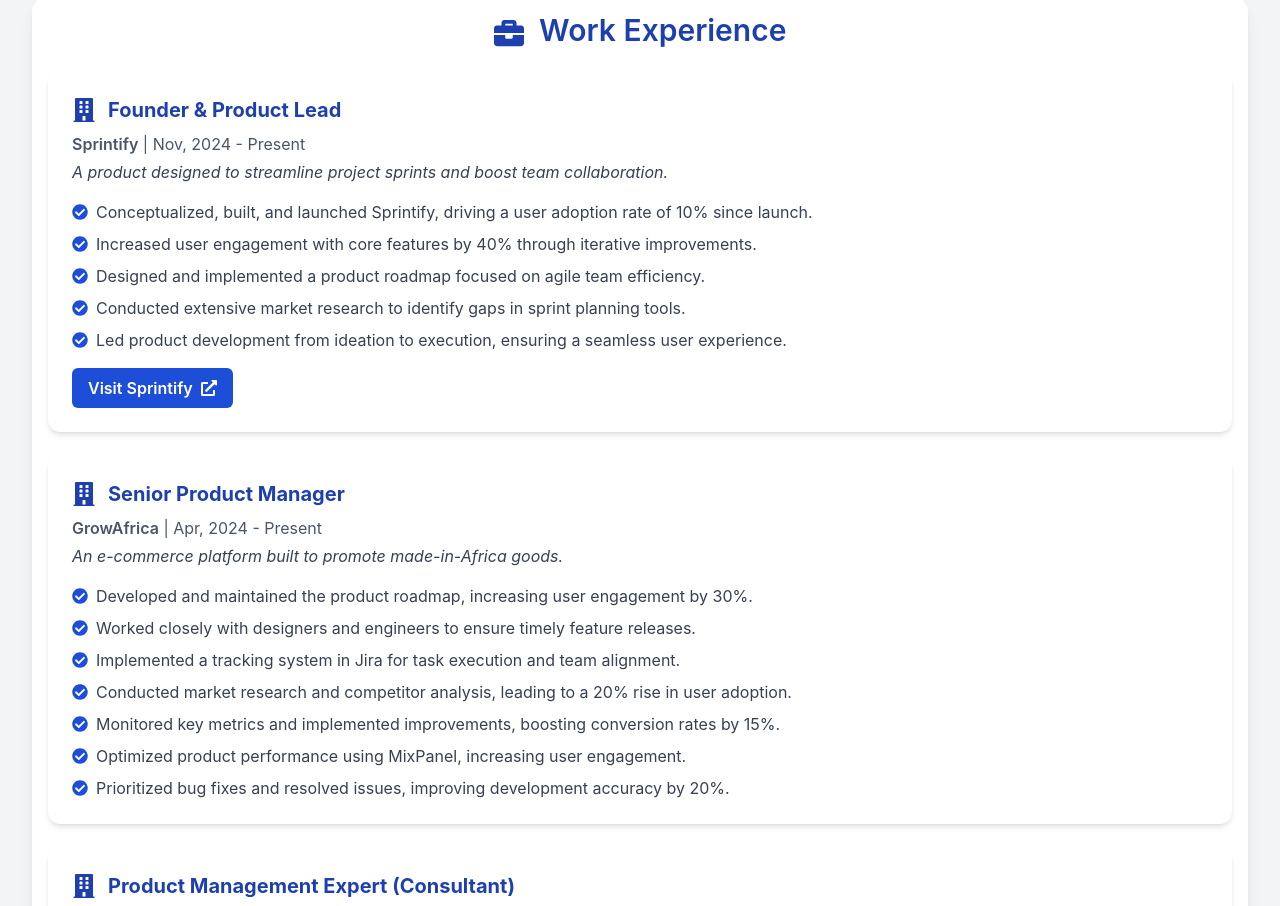
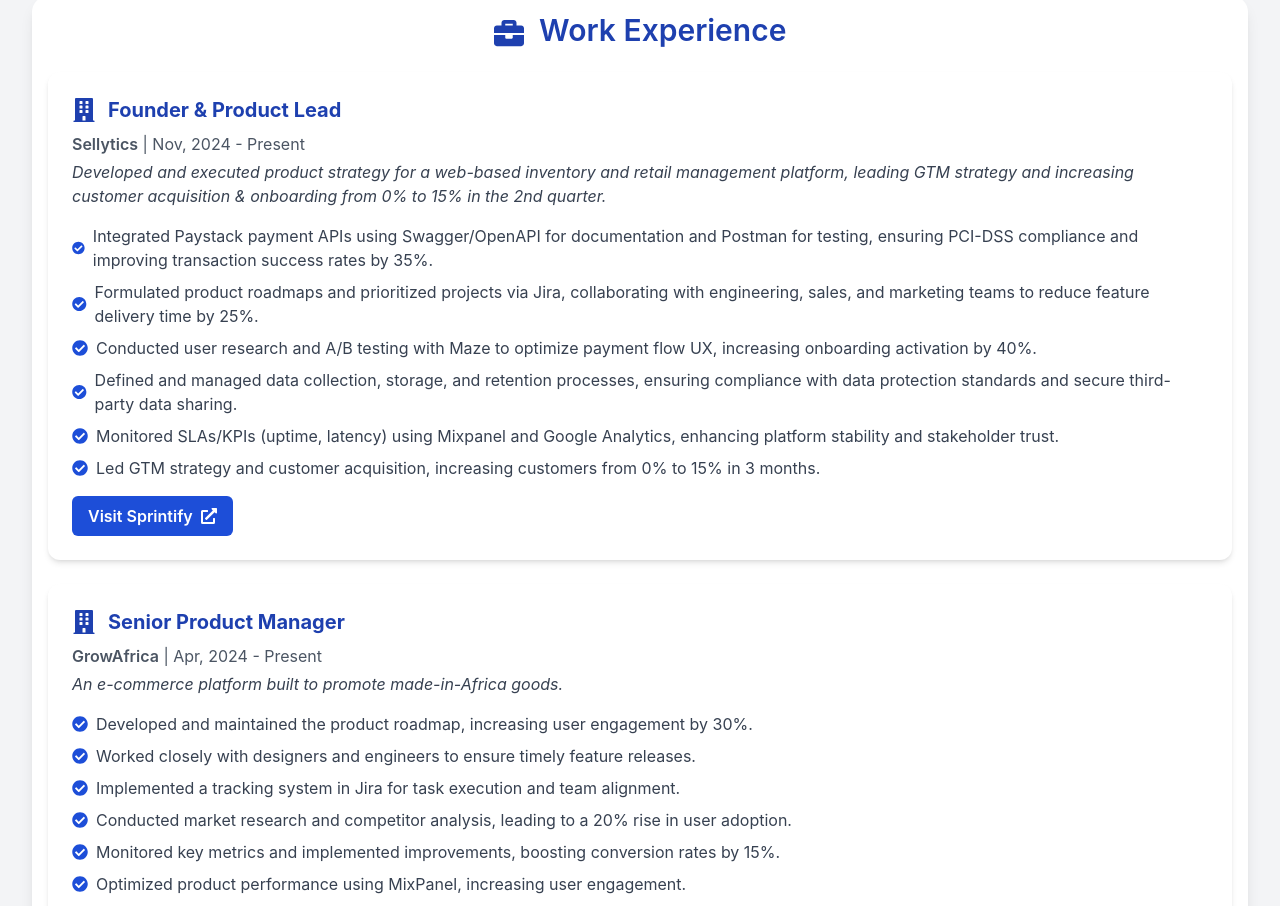
Before and after one commit to Zanarepo/MyPortfolio, a React (Create React App) app: page / in a window 1280 px wide. Shown: the part 840-1746 px from the top of the page. Built offline with nearby package versions, Linux system fonts and the light colour scheme.

Commit message:
changed my JD

```diff
--- a/src/component/Experience.js
+++ b/src/component/Experience.js
@@ -5,19 +5,21 @@
   const jobs = [
    {
   title: "Founder & Product Lead",
-      company: "Sprintify",
+  company: "Sellytics",
   dates: "Nov, 2024 - Present",
   description:
-        "A product designed to streamline project sprints and boost team collaboration.",
+    "Developed and executed product strategy for a web-based inventory and retail management platform, leading GTM strategy and increasing customer acquisition & onboarding from 0% to 15% in the 2nd quarter.",
   achievements: [
-        "Conceptualized, built, and launched Sprintify, driving a user adoption rate of 10% since launch.",
-        "Increased user engagement with core features by 40% through iterative improvements.",
-        "Designed and implemented a product roadmap focused on agile team efficiency.",
-        "Conducted extensive market research to identify gaps in sprint planning tools.",
-        "Led product development from ideation to execution, ensuring a seamless user experience."
+    "Integrated Paystack payment APIs using Swagger/OpenAPI for documentation and Postman for testing, ensuring PCI-DSS compliance and improving transaction success rates by 35%.",
+    "Formulated product roadmaps and prioritized projects via Jira, collaborating with engineering, sales, and marketing teams to reduce feature delivery time by 25%.",
+    "Conducted user research and A/B testing with Maze to optimize payment flow UX, increasing onboarding activation by 40%.",
+    "Defined and managed data collection, storage, and retention processes, ensuring compliance with data protection standards and secure third-party data sharing.",
+    "Monitored SLAs/KPIs (uptime, latency) using Mixpanel and Google Analytics, enhancing platform stability and stakeholder trust.",
+    "Led GTM strategy and customer acquisition, increasing customers from 0% to 15% in 3 months."
   ],
-      website: "https://www.sprintifyhq.com" // Adding website link
+  website: "https://www.sellytics.sprintifyhq.com"
 },
+
     {
       title: "Senior Product Manager",
       company: "GrowAfrica",
```
Lines whose indentation alone changed are shown as unchanged.
